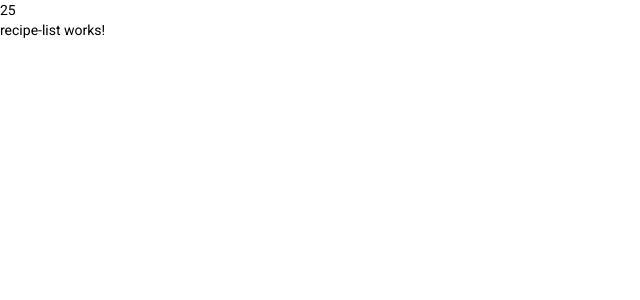
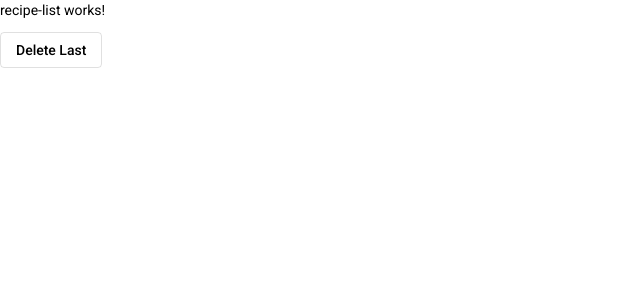
Before and after one commit to trforkan/learning-topics, an Angular app: page / in a window 1280 px wide. Shown: the top 300 px of the page, without its empty margins (0-640 px from the left). Built offline with nearby package versions, Linux system fonts and the light colour scheme.

Commit message:
22nd August

```diff
--- a/src/app/app.component.html
+++ b/src/app/app.component.html
@@ -4,7 +4,7 @@
 
   <div class="row">
     <div class="col-md-12">
-      {{customData.age}}
+      <!-- {{customData}} -->
       <app-recipe-list [customDataAlias] = "customData"></app-recipe-list>
     </div>
   </div>
--- a/src/app/app.component.ts
+++ b/src/app/app.component.ts
@@ -9,10 +9,24 @@ export class AppComponent {
   title = 'angular-udemy';
   number = 10;
 
-  customData = {
-    name: 'forkan',
-    age: 25,
-    gender: 'male'
-  };
+  customData = [
+    {
+      name: 'forkan',
+      age: 25,
+      gender: 'male'
+    },
+    {
+      name: 'trforkan',
+      age: 24,
+      gender: 'male'
+    },
+    {
+      name: 'Prianka',
+      age: 23,
+      gender: 'female'
+    }
+  ];
+
+
 
 }
--- a/src/app/recipes/recipe-list/recipe-list.component.html
+++ b/src/app/recipes/recipe-list/recipe-list.component.html
@@ -1 +1,3 @@
 <p>recipe-list works!</p>
+
+<button mat-stroked-button (click)="deleteItem()">Delete Last</button>
--- a/src/app/recipes/recipe-list/recipe-list.component.ts
+++ b/src/app/recipes/recipe-list/recipe-list.component.ts
@@ -1,5 +1,5 @@
 import { customData } from './../../model/models';
-import { Component, Input, OnInit } from '@angular/core';
+import { Component, EventEmitter, Input, OnInit, Output } from '@angular/core';
 
 @Component({
   selector: 'app-recipe-list',
@@ -8,7 +8,9 @@ import { Component, Input, OnInit } from '@angular/core';
 })
 export class RecipeListComponent implements OnInit {
 
-  @Input('customDataAlias') customData: customData | null = null;
+  @Input('customDataAlias') customData: customData[]  = [];
+
+  @Output() outputValue = new EventEmitter<number>();
 
   constructor() { }
 
@@ -16,4 +18,9 @@ export class RecipeListComponent implements OnInit {
     console.log(this.customData);
   }
 
+  deleteItem(value: number = 10) {
+    this.outputValue.emit(value);
+    console.log(this.outputValue);
+  }
+
 }
```
